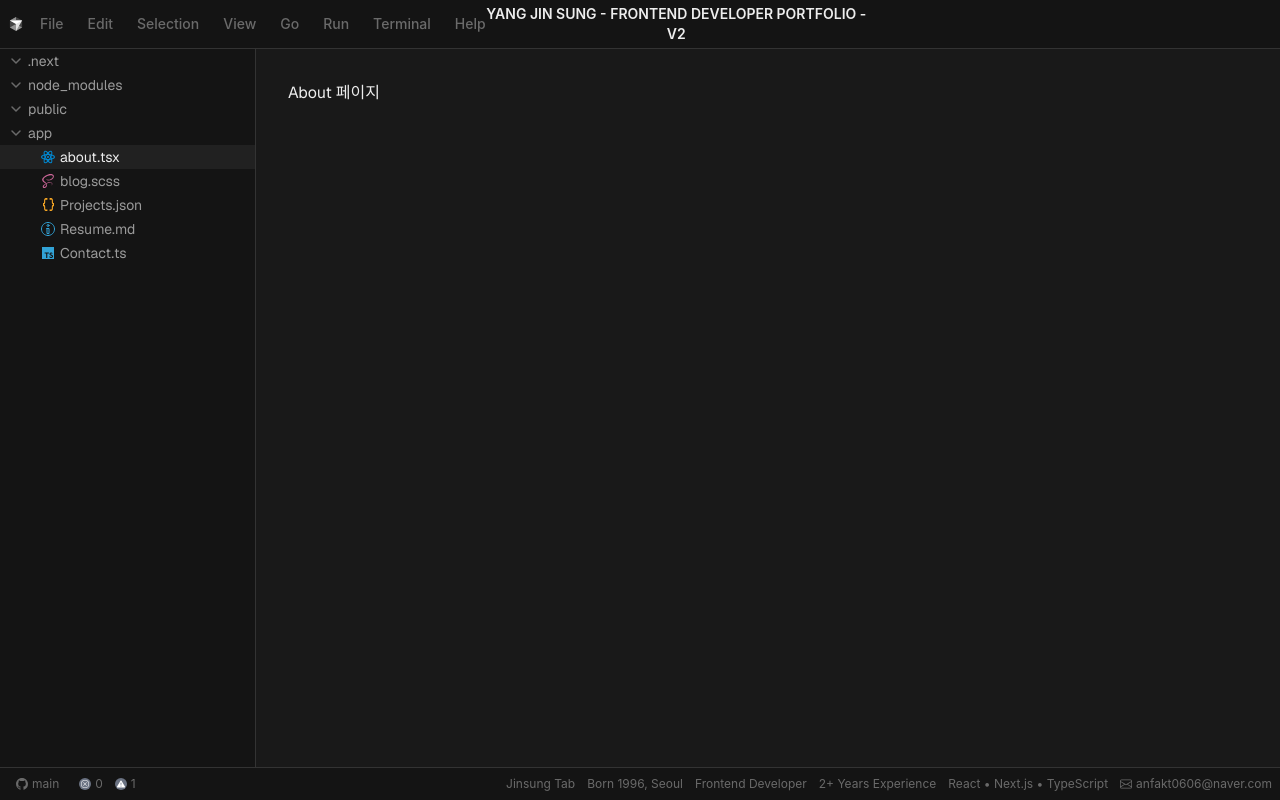
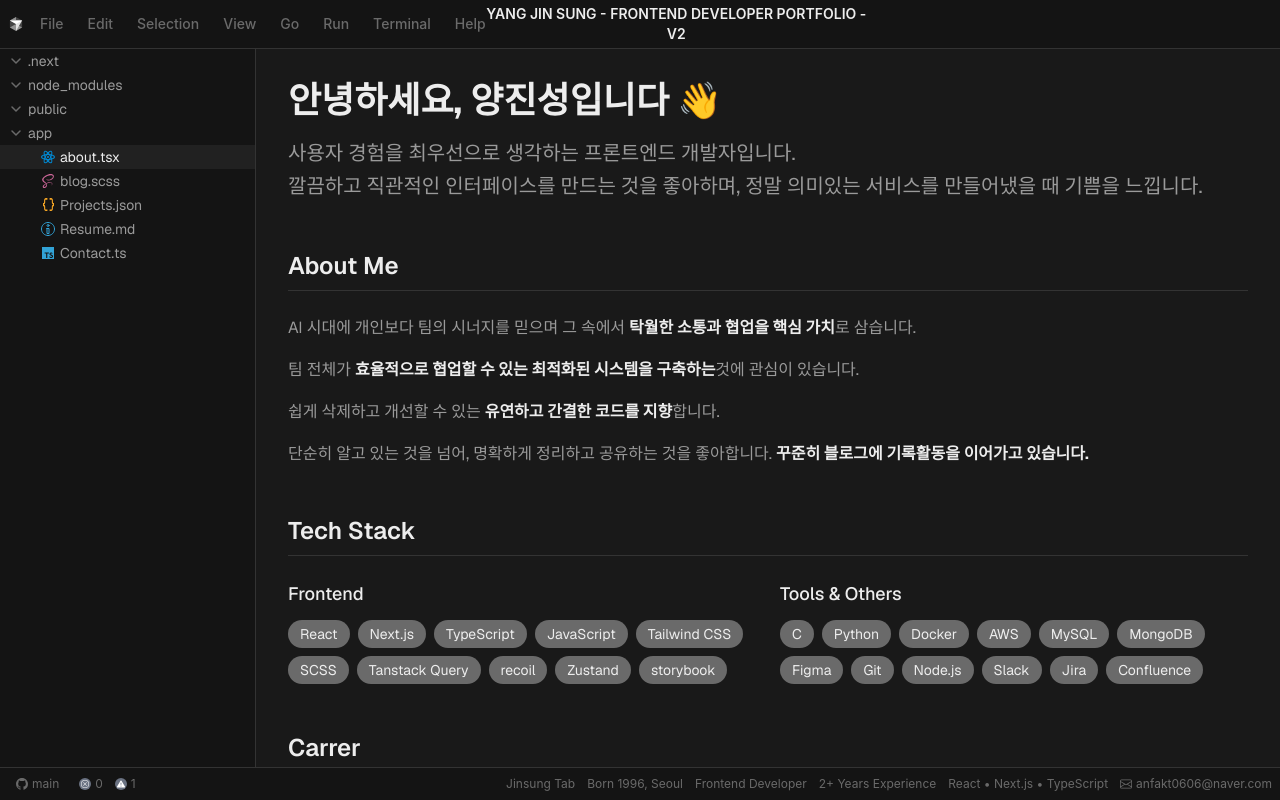
Before and after one commit to omokgosu/Portpolio_v2, a Next.js app: page / in a window 1280 px wide. Built offline with nearby package versions, Linux system fonts and the light colour scheme.

Commit message:
[ feat ] about 페이지 퍼블리싱

```diff
--- a/src/app/globals.css
+++ b/src/app/globals.css
@@ -37,3 +37,18 @@
   width: 100%;
   height: 100%;
 }
+
+/* 스크롤바 커스터마이징 */
+::-webkit-scrollbar-track {
+  background: transparent;
+}
+
+::-webkit-scrollbar-thumb {
+  background: rgba(237, 237, 237, 0.5);
+}
+
+/* Firefox용 스크롤바 스타일 */
+* {
+  scrollbar-width: thin;
+  scrollbar-color: rgba(237, 237, 237, 0.3) transparent;
+}
--- a/src/app/page.tsx
+++ b/src/app/page.tsx
@@ -33,8 +33,175 @@
 
 export default function Home() {
   return (
-    <div className="p-8">
-      <h1>About 페이지</h1>
+    <div className="p-8 h-full overflow-auto">
+      <div className="mx-auto">
+        {/* 헤더 섹션 */}
+        <div className="mb-12">
+          <h1 className="text-4xl font-bold mb-4 text-foreground">
+            안녕하세요, 양진성입니다 👋
+          </h1>
+          <p className="text-xl text-muted-foreground leading-relaxed">
+            사용자 경험을 최우선으로 생각하는 프론트엔드 개발자입니다.
+            <br />
+            깔끔하고 직관적인 인터페이스를 만드는 것을 좋아하며, 정말 의미있는
+            서비스를 만들어냈을 때 기쁨을 느낍니다.
+          </p>
+        </div>
+
+        {/* 자기소개 섹션 */}
+        <div className="mb-12">
+          <h2 className="text-2xl font-semibold mb-6 text-foreground border-b border-border pb-2">
+            About Me
+          </h2>
+          <div className="space-y-4 text-muted-foreground leading-relaxed">
+            <p>
+              AI 시대에 개인보다 팀의 시너지를 믿으며 그 속에서{" "}
+              <span className="font-bold text-foreground">
+                탁월한 소통과 협업을 핵심 가치
+              </span>
+              로 삼습니다.
+            </p>
+            <p>
+              팀 전체가{" "}
+              <span className="font-bold text-foreground">
+                효율적으로 협업할 수 있는 최적화된 시스템을 구축하는
+              </span>
+              것에 관심이 있습니다.
+            </p>
+            <p>
+              쉽게 삭제하고 개선할 수 있는{" "}
+              <span className="font-bold text-foreground">
+                유연하고 간결한 코드를 지향
+              </span>
+              합니다.
+            </p>
+            <p>
+              단순히 알고 있는 것을 넘어, 명확하게 정리하고 공유하는 것을
+              좋아합니다.{" "}
+              <span className="font-bold text-foreground">
+                꾸준히 블로그에 기록활동을 이어가고 있습니다.
+              </span>
+            </p>
+          </div>
+        </div>
+
+        {/* 기술 스택 섹션 */}
+        <div className="mb-12">
+          <h2 className="text-2xl font-semibold mb-6 text-foreground border-b border-border pb-2">
+            Tech Stack
+          </h2>
+          <div className="grid grid-cols-1 md:grid-cols-2 gap-6">
+            <div>
+              <h3 className="text-lg font-medium mb-3 text-foreground">
+                Frontend
+              </h3>
+              <div className="flex flex-wrap gap-2">
+                {[
+                  "React",
+                  "Next.js",
+                  "TypeScript",
+                  "JavaScript",
+                  "Tailwind CSS",
+                  "SCSS",
+                  "Tanstack Query",
+                  "recoil",
+                  "Zustand",
+                  "storybook",
+                ].map((tech) => (
+                  <span
+                    key={tech}
+                    className="px-3 py-1 bg-muted text-foreground rounded-full text-sm"
+                  >
+                    {tech}
+                  </span>
+                ))}
+              </div>
+            </div>
+            <div>
+              <h3 className="text-lg font-medium mb-3 text-foreground">
+                Tools & Others
+              </h3>
+              <div className="flex flex-wrap gap-2">
+                {[
+                  "C",
+                  "Python",
+                  "Docker",
+                  "AWS",
+                  "MySQL",
+                  "MongoDB",
+                  "Figma",
+                  "Git",
+                  "Node.js",
+                  "Slack",
+                  "Jira",
+                  "Confluence",
+                ].map((tech) => (
+                  <span
+                    key={tech}
+                    className="px-3 py-1 bg-muted text-foreground rounded-full text-sm"
+                  >
+                    {tech}
+                  </span>
+                ))}
+              </div>
+            </div>
+          </div>
+        </div>
+
+        {/* 경력/경험 섹션 */}
+        <div className="mb-12">
+          <h2 className="text-2xl font-semibold mb-6 text-foreground border-b border-border pb-2">
+            Carrer
+          </h2>
+          <div className="space-y-6">
+            <div className="border-l-4 border-primary pl-4">
+              <h3 className="text-lg font-medium text-foreground">
+                피앤씨스타 / FE - 정규직
+              </h3>
+              <p className="text-muted-foreground">2023.02 - 2025.05</p>
+              <ul className="flex flex-col gap-2 text-muted-foreground mt-2 list-disc list-inside">
+                <li>
+                  React와 Next.js를 활용한 고객사 웹 서비스 운영 및 유지보수 및
+                  CS 응대
+                </li>
+                <li>
+                  PHP에서 React.js 로 마이그레이션 하며 FCP 개선 및 TBT 개선,
+                  Right House 점수 30점 향상
+                </li>
+                <li>사내 OCR 솔루션 개발 및 유지보수</li>
+                <li>디자인 시스템 적용 및 공통 모듈 개발</li>
+              </ul>
+            </div>
+          </div>
+        </div>
+
+        {/* 연락처 섹션 */}
+        <div className="mb-12">
+          <h2 className="text-2xl font-semibold mb-6 text-foreground border-b border-border pb-2">
+            Let's Connect
+          </h2>
+          <p className="text-muted-foreground mb-4">
+            함께 일하고 싶다는 생각이 드셨거나, 프로젝트에 대해 이야기하고
+            싶으시다면 언제든 연락주세요!
+            <br />
+            커피챗은 언제든 환영입니다 :)
+          </p>
+          <div className="flex gap-4">
+            <a
+              href="/contact"
+              className="px-6 py-3 bg-primary text-primary-foreground rounded-lg hover:bg-primary/90 transition-colors"
+            >
+              연락하기
+            </a>
+            <a
+              href="/projects"
+              className="px-6 py-3 border border-border text-foreground rounded-lg hover:bg-muted transition-colors"
+            >
+              프로젝트 보기
+            </a>
+          </div>
+        </div>
+      </div>
     </div>
   );
 }
```
